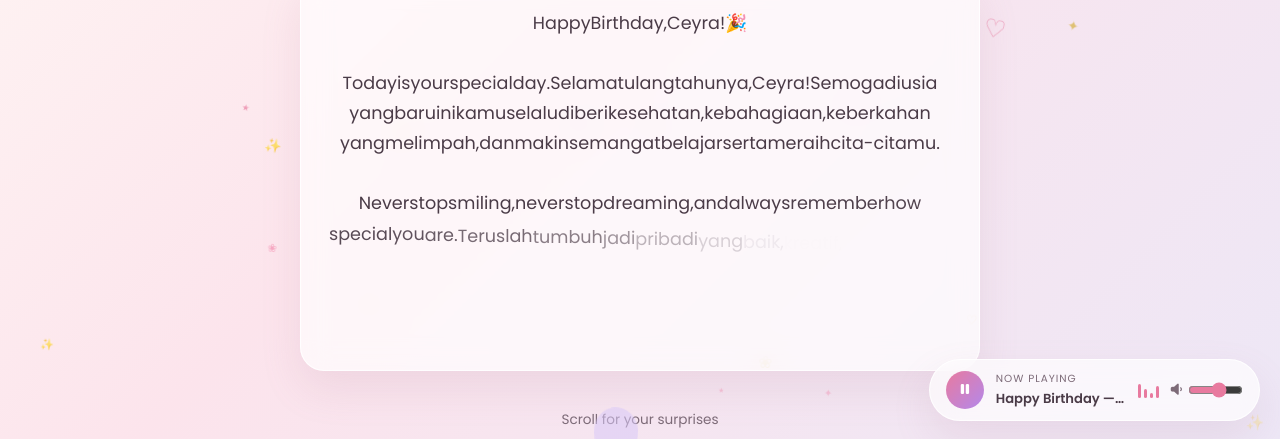
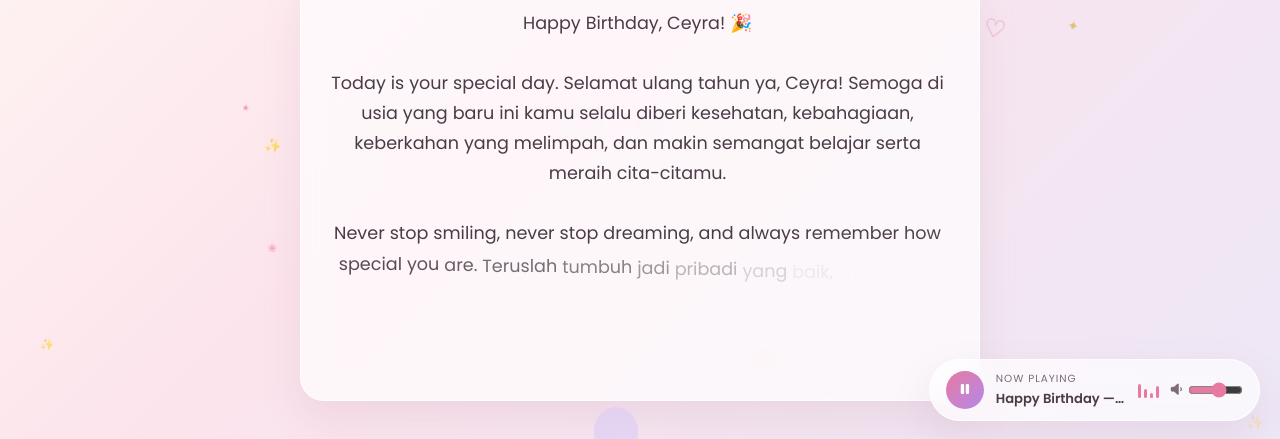
Before and after one commit to usamahdhaqi/birthday-card, a plain HTML site: page index.html in a window 1280 px wide. Both pictures are taken after a click on the button 640 px from the left and 274 px from the top of the page. Shown: the part 359-798 px from the top of the page. Drawn offline with nearby package versions, Linux system fonts and the light colour scheme; a web font is replaced by a local one.

Commit message:
Update style.css

```diff
--- a/style.css
+++ b/style.css
@@ -527,12 +527,13 @@ body {
 .greeting-paragraph {
   font-size: clamp(0.98rem, 2.2vw, 1.1rem);
   color: var(--color-text);
-  white-space: pre-line;
+  white-space: normal;
 }
 
 /* Text Reveal Word Animation */
 .reveal-word {
   display: inline-block;
+  margin-right: 0.28em;
   opacity: 0;
   transform: translateY(10px);
   animation: wordFadeIn 0.55s forwards;
@@ -871,7 +872,7 @@ body {
   font-size: 0.98rem;
   color: var(--color-text);
   line-height: 1.75;
-  white-space: pre-line;
+  white-space: normal;
 }
 
 /* Envelope Front Pocket & Flap */
```
